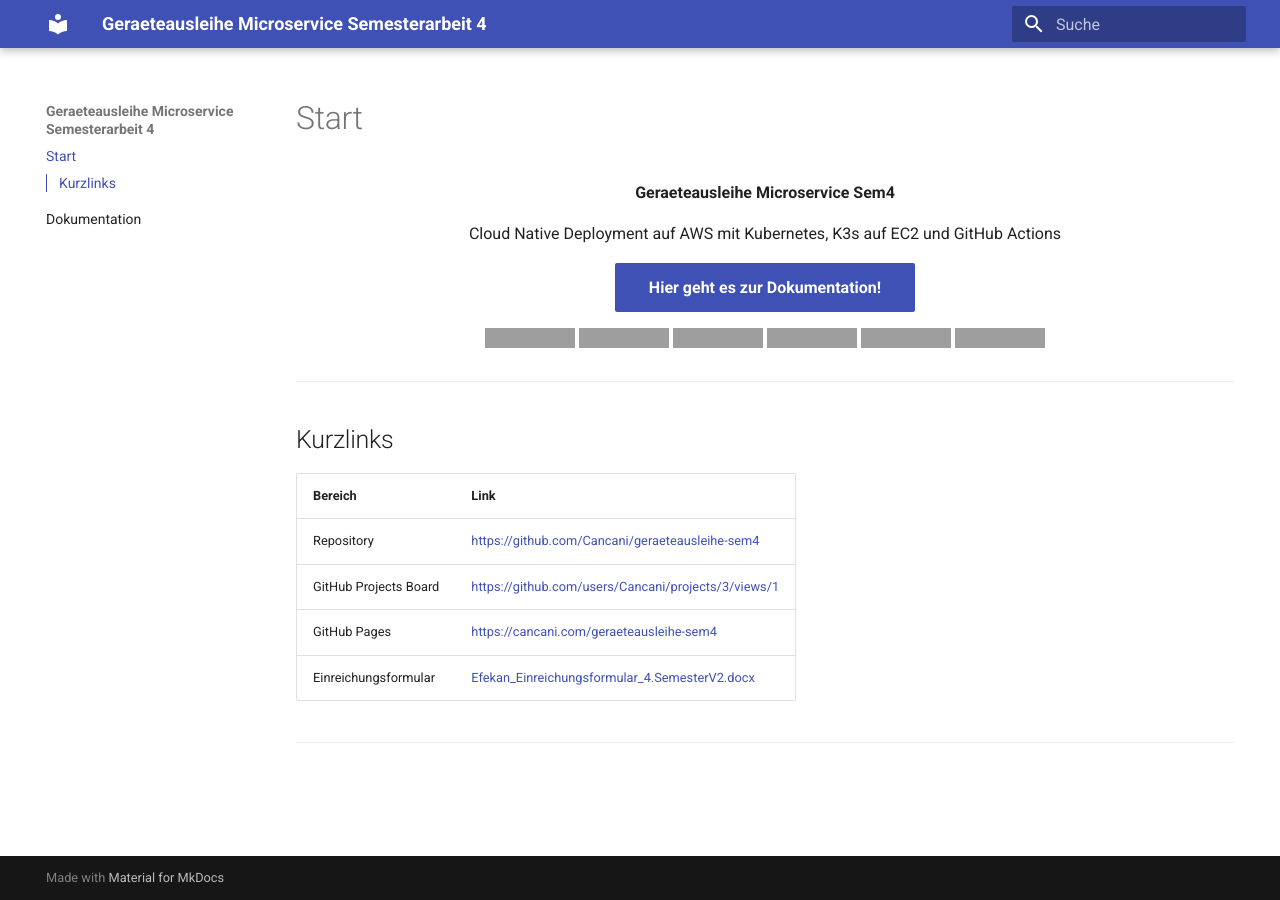
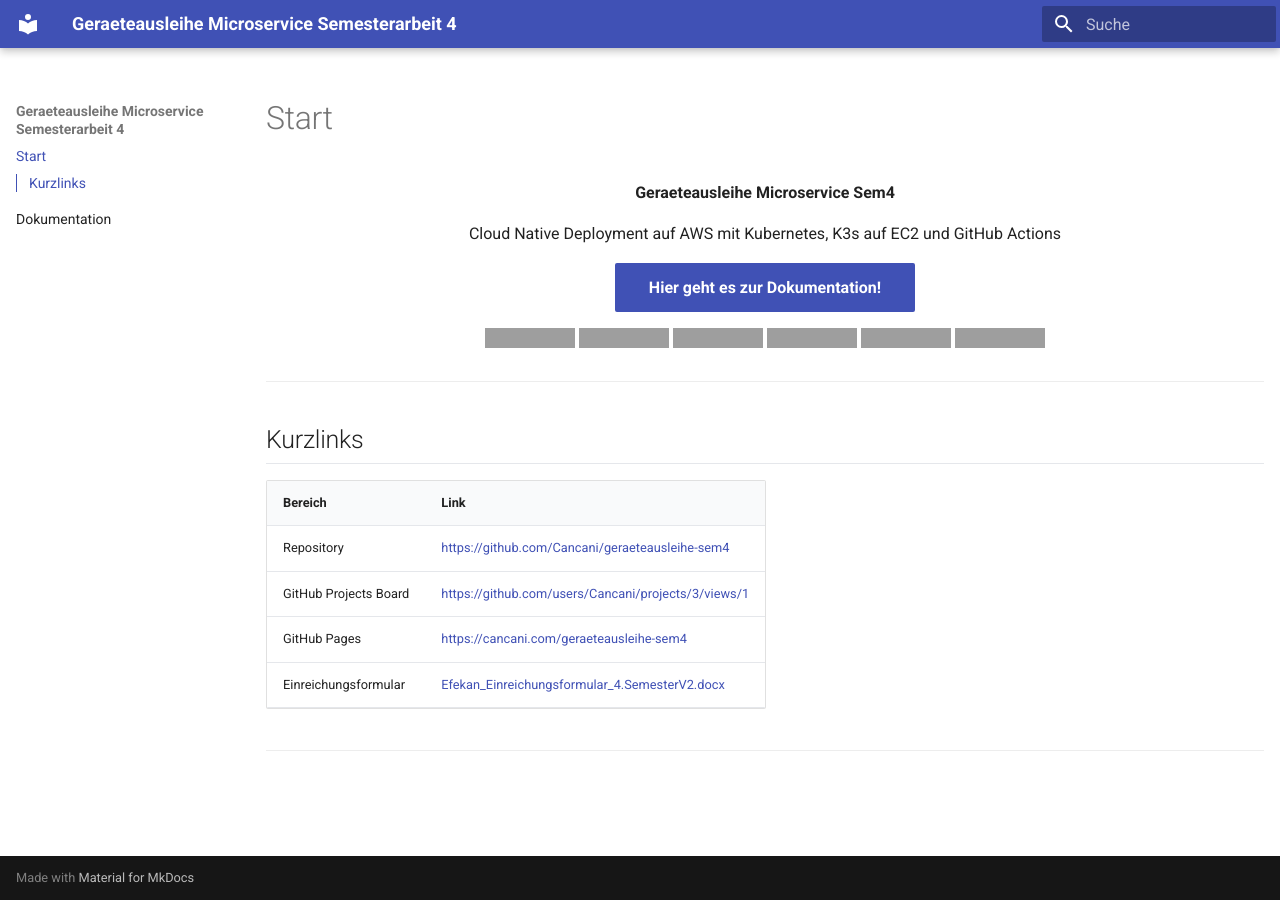
Before and after one commit to Cancani/geraeteausleihe-sem4, an MkDocs documentation site: the page built from docs/index.md, in a window 1280 px wide. Built offline with MkDocs 1.6.1 and Material for MkDocs 9.7.7, drawn with Linux system fonts in a browser that asks for light colours; grey boxes are pictures that could not be loaded.

Commit message:
chore: mkdocs visuell bearbeitet

```diff
--- a/docs/stylesheets/extra.css
+++ b/docs/stylesheets/extra.css
@@ -1,21 +1,17 @@
-/* Grundlayout */
 body {
   font-size: 16px;
   line-height: 1.65;
 }
 
-/* Seitenbreite */
 .md-grid {
   max-width: 1400px;
 }
 
-/* Haupttitel */
 h1 {
   font-weight: 600;
   margin-bottom: 1.5rem;
 }
 
-/* Kapitel */
 h2 {
   margin-top: 2.5rem;
   padding-bottom: 0.3rem;
@@ -23,7 +19,6 @@
   font-weight: 600;
 }
 
-/* Unterkapitel */
 h3 {
   margin-top: 1.8rem;
   font-weight: 600;
@@ -34,7 +29,6 @@
   font-weight: 600;
 }
 
-/* Tabellen */
 table {
   width: 100%;
   border-collapse: collapse;
@@ -57,7 +51,6 @@
   background-color: #f1f5f9;
 }
 
-/* Code */
 code {
   font-size: 0.9em;
 }
@@ -66,7 +59,6 @@
   font-size: 0.85em;
 }
 
-/* Mermaid */
 .mermaid {
   display: flex;
   justify-content: center;
@@ -75,17 +67,3 @@
 .mermaid svg {
   max-width: 900px;
 }
-
-/* Buttons */
-a.md-button {
-  padding: 10px 16px;
-  border-radius: 6px;
-  background-color: #2563eb;
-  color: #ffffff;
-  text-decoration: none;
-  font-weight: 500;
-}
-
-a.md-button:hover {
-  background-color: #1e40af;
-}
--- a/mkdocs.yml
+++ b/mkdocs.yml
@@ -8,25 +8,30 @@
   features:
     - toc.integrate
     - content.code.copy
-    - navigation.instant
-    - navigation.tracking
 
 nav:
   - Start: index.md
   - Dokumentation: dokumentation.md
 
 markdown_extensions:
+  - admonition
+  - tables
+  - attr_list
   - toc:
       permalink: true
       toc_depth: 4
-  - admonition
-  - fenced_code
-  - codehilite
-  - tables
-  - attr_list
+  - pymdownx.superfences:
+      custom_fences:
+        - name: mermaid
+          class: mermaid
+          format: !!python/name:pymdownx.superfences.fence_code_format
+
+plugins:
+  - search
+  - mermaid2
 
 extra_css:
-  - extra.css
+  - stylesheets/extra.css
 
 extra_javascript:
-  - mermaid-force.js
+  - javascripts/mermaid-force.js
```
Also changed, not shown: 1 other file.
